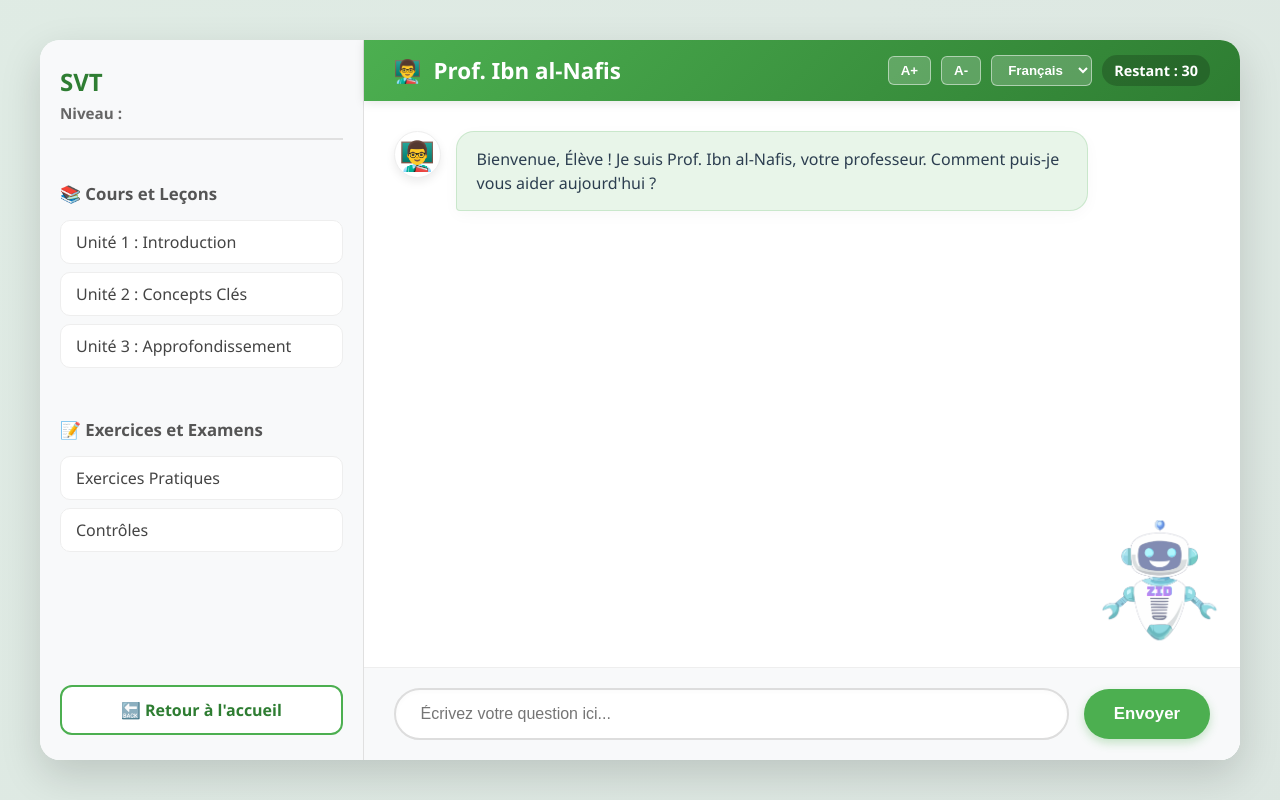
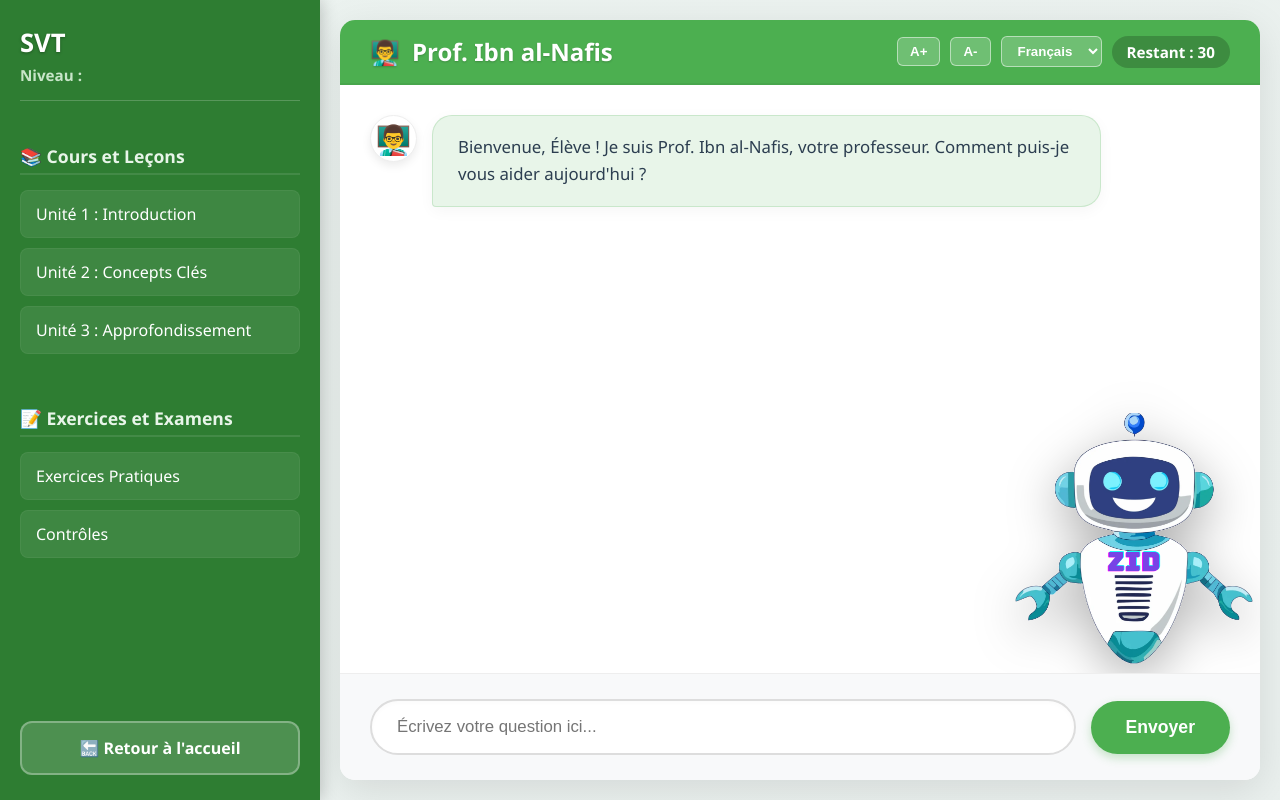
Before and after one commit to nailman225-star/CRETES, a Flask app: page /subject/svt in a window 1280 px wide. Run offline with Flask 3, Linux system fonts and the light colour scheme.

Commit message:
Restore full height sidebar and ZID robot icon with expanded chat box in subject.html

```diff
--- a/templates/subject.html
+++ b/templates/subject.html
@@ -8,7 +8,7 @@
         :root {
             --primary: #4CAF50;
             --primary-dark: #2E7D32;
-            --bg: #f0f2f5;
+            --bg: #f4f6f8;
             --text: #2c3e50;
             --bot-msg: #e8f5e9;
             --user-msg: #f8f9fa;
@@ -16,44 +16,69 @@
         body {
             font-family: 'Segoe UI', Tahoma, Geneva, Verdana, sans-serif;
             background-color: var(--bg);
-            background-image: linear-gradient(135deg, rgba(76,175,80,0.1) 0%, rgba(46,125,50,0.1) 100%);
             margin: 0;
             padding: 0;
             display: flex;
-            justify-content: center;
-            align-items: center;
             height: 100vh;
             color: var(--text);
-        }
-
-        .app-container {
-            display: flex;
-            width: 95%;
-            max-width: 1200px;
-            height: 90vh;
-            background: white;
-            border-radius: 20px;
-            box-shadow: 0 15px 40px rgba(0,0,0,0.15);
             overflow: hidden;
         }
 
-        .sidebar { width: 300px; background: #f8f9fa; border-right: 1px solid #e0e0e0; padding: 25px 20px; overflow-y: auto; display: flex; flex-direction: column; }
-        .sidebar h2 { color: var(--primary-dark); font-size: 1.5rem; margin-top: 0; margin-bottom: 5px; }
-        .sidebar-level { font-size: 0.95rem; font-weight: bold; color: #666; margin-bottom: 25px; padding-bottom: 15px; border-bottom: 2px solid #e0e0e0; }
+        /* Sidebar - Full height, fixed to edge */
+        .sidebar {
+            width: 320px;
+            height: 100vh;
+            background: var(--primary-dark);
+            color: white;
+            padding: 25px 20px;
+            overflow-y: auto;
+            display: flex;
+            flex-direction: column;
+            flex-shrink: 0;
+            box-shadow: 2px 0 15px rgba(0,0,0,0.2);
+            z-index: 20;
+            box-sizing: border-box;
+        }
+        .sidebar h2 { color: white; font-size: 1.6rem; margin-top: 0; margin-bottom: 5px; text-shadow: 0 1px 3px rgba(0,0,0,0.3); }
+        .sidebar-level { font-size: 0.95rem; font-weight: bold; color: #c8e6c9; margin-bottom: 25px; padding-bottom: 15px; border-bottom: 1px solid rgba(255,255,255,0.2); }
 
         .sidebar-section { margin-bottom: 25px; }
-        .sidebar-section h3 { font-size: 1.05rem; color: #555; margin-bottom: 15px; }
+        .sidebar-section h3 { font-size: 1.1rem; color: #e8f5e9; margin-bottom: 15px; border-bottom: 2px solid rgba(255,255,255,0.1); padding-bottom: 5px; }
         .sidebar-section ul { list-style: none; padding: 0; margin: 0; }
-        .sidebar-section li { margin-bottom: 8px; }
-        .sidebar-section a { text-decoration: none; color: #444; display: block; padding: 10px 15px; border-radius: 10px; transition: all 0.2s; background: white; border: 1px solid #eee; }
-        .sidebar-section a:hover { background: rgba(76,175,80,0.1); border-color: var(--primary); color: var(--primary-dark); font-weight: bold; transform: translateX(5px); }
+        .sidebar-section li { margin-bottom: 10px; }
+        .sidebar-section a { text-decoration: none; color: white; display: block; padding: 12px 15px; border-radius: 8px; background: rgba(255,255,255,0.08); border: 1px solid rgba(255,255,255,0.05); transition: all 0.2s; }
+        .sidebar-section a:hover { background: rgba(255,255,255,0.2); border-color: rgba(255,255,255,0.3); transform: translateX(5px); }
 
-        .back-btn { margin-top: auto; display: block; text-align: center; background: white; border: 2px solid var(--primary); color: var(--primary-dark); text-decoration: none; padding: 12px; border-radius: 12px; font-weight: bold; transition: all 0.3s; }
-        .back-btn:hover { background: var(--primary); color: white; }
+        .back-btn { margin-top: auto; display: block; text-align: center; background: rgba(255,255,255,0.15); border: 2px solid rgba(255,255,255,0.3); color: white; text-decoration: none; padding: 14px; border-radius: 12px; font-weight: bold; transition: all 0.3s; }
+        .back-btn:hover { background: white; color: var(--primary-dark); }
 
-        .main-chat { flex-grow: 1; display: flex; flex-direction: column; position: relative; background: white; }
-        .chat-header { background: linear-gradient(135deg, var(--primary), var(--primary-dark)); color: white; padding: 15px 30px; display: flex; justify-content: space-between; align-items: center; box-shadow: 0 2px 10px rgba(0,0,0,0.1); z-index: 10; }
-        .chat-header h1 { margin: 0; font-size: 1.4rem; display: flex; align-items: center; gap: 12px; }
+        /* Main Chat Area - Expanded to take remaining space */
+        .main-chat-wrapper {
+            flex-grow: 1;
+            padding: 20px; /* Reduced margins to remove huge side spaces */
+            height: 100vh;
+            box-sizing: border-box;
+            display: flex;
+            justify-content: center;
+            position: relative;
+            background-image: linear-gradient(135deg, rgba(76,175,80,0.05) 0%, rgba(46,125,50,0.05) 100%);
+        }
+
+        .main-chat {
+            width: 100%;
+            max-width: 1400px; /* Allows it to expand nicely */
+            height: 100%;
+            background: white;
+            border-radius: 15px;
+            box-shadow: 0 10px 40px rgba(0,0,0,0.1);
+            display: flex;
+            flex-direction: column;
+            position: relative;
+            overflow: hidden;
+        }
+
+        .chat-header { background: var(--primary); color: white; padding: 15px 30px; display: flex; justify-content: space-between; align-items: center; z-index: 10; border-bottom: 2px solid rgba(0,0,0,0.05); }
+        .chat-header h1 { margin: 0; font-size: 1.5rem; display: flex; align-items: center; gap: 12px; text-shadow: 0 1px 2px rgba(0,0,0,0.2); }
 
         .chat-controls { display: flex; gap: 10px; align-items: center; }
         .zoom-btn { background: rgba(255,255,255,0.2); border: 1px solid rgba(255,255,255,0.5); color: white; border-radius: 6px; cursor: pointer; padding: 6px 12px; font-weight: bold; transition: background 0.3s; }
@@ -62,42 +87,55 @@
         .lang-select { background: rgba(255,255,255,0.2); color: white; border: 1px solid rgba(255,255,255,0.5); padding: 6px 12px; border-radius: 6px; font-weight: bold; outline: none; cursor: pointer; }
         .lang-select option { color: black; }
 
-        .status-bar { font-size: 0.9rem; font-weight: bold; background: rgba(0,0,0,0.2); padding: 6px 12px; border-radius: 15px; }
+        .status-bar { font-size: 0.95rem; font-weight: bold; background: rgba(0,0,0,0.2); padding: 6px 15px; border-radius: 20px; }
 
-        .chat-container { flex-grow: 1; padding: 30px; overflow-y: auto; display: flex; flex-direction: column; gap: 20px; scroll-behavior: smooth; font-size: 1rem; position: relative; background: #ffffff; }
-        .message-row { display: flex; gap: 15px; max-width: 85%; }
+        .chat-container { flex-grow: 1; padding: 30px; overflow-y: auto; display: flex; flex-direction: column; gap: 20px; scroll-behavior: smooth; font-size: 1.05rem; background: #ffffff; position: relative; }
+
+        .message-row { display: flex; gap: 15px; max-width: 85%; z-index: 5; }
         .message-row.user { align-self: flex-end; flex-direction: row-reverse; }
         .message-row.bot { align-self: flex-start; }
 
         .avatar { font-size: 1.8rem; width: 45px; height: 45px; background: white; border-radius: 50%; display: flex; justify-content: center; align-items: center; box-shadow: 0 4px 10px rgba(0,0,0,0.08); flex-shrink: 0; border: 1px solid #eee; }
 
-        .message { padding: 15px 20px; border-radius: 18px; box-shadow: 0 4px 15px rgba(0,0,0,0.03); line-height: 1.5; border: 1px solid #eee; }
-        .message-row.user .message { background: var(--user-msg); border-bottom-right-radius: 4px; }
+        .message { padding: 18px 25px; border-radius: 20px; box-shadow: 0 4px 15px rgba(0,0,0,0.04); line-height: 1.6; border: 1px solid #eee; }
+        .message-row.user .message { background: var(--user-msg); border-bottom-right-radius: 4px; border-color: #e0e0e0; }
         .message-row.bot .message { background: var(--bot-msg); border-bottom-left-radius: 4px; border-color: rgba(76, 175, 80, 0.2); }
 
         .message img { max-width: 100%; border-radius: 10px; margin-top: 15px; box-shadow: 0 4px 10px rgba(0,0,0,0.1); }
 
-        .input-area { padding: 20px 30px; background: #f8f9fa; border-top: 1px solid #eee; display: flex; gap: 15px; align-items: center; }
-        .input-area input { flex-grow: 1; padding: 15px 25px; border: 2px solid #ddd; border-radius: 30px; font-size: 1rem; outline: none; transition: border-color 0.3s; box-shadow: inset 0 2px 5px rgba(0,0,0,0.02); }
+        .input-area { padding: 25px 30px; background: #f8f9fa; border-top: 1px solid #eee; display: flex; gap: 15px; align-items: center; z-index: 10; }
+        .input-area input { flex-grow: 1; padding: 16px 25px; border: 2px solid #ddd; border-radius: 30px; font-size: 1.05rem; outline: none; transition: border-color 0.3s; box-shadow: inset 0 2px 5px rgba(0,0,0,0.02); }
         .input-area input:focus { border-color: var(--primary); }
-        .input-area button { background: var(--primary); color: white; border: none; padding: 15px 30px; border-radius: 30px; font-size: 1.05rem; font-weight: bold; cursor: pointer; transition: all 0.2s; box-shadow: 0 4px 10px rgba(76,175,80,0.3); }
+        .input-area button { background: var(--primary); color: white; border: none; padding: 16px 35px; border-radius: 30px; font-size: 1.1rem; font-weight: bold; cursor: pointer; transition: all 0.2s; box-shadow: 0 4px 10px rgba(76,175,80,0.3); }
         .input-area button:hover { background: var(--primary-dark); transform: translateY(-2px); box-shadow: 0 6px 15px rgba(76,175,80,0.4); }
         .input-area button:active { transform: translateY(0); }
 
-        .loading { display: none; align-self: flex-start; margin-left: 65px; color: #888; font-style: italic; font-size: 0.9rem; }
+        .loading { display: none; align-self: flex-start; margin-left: 65px; color: #888; font-style: italic; font-size: 0.95rem; }
 
-        .chat-robot { position: absolute; bottom: 20px; right: 20px; width: 120px; opacity: 0.6; pointer-events: none; z-index: 0; }
+        /* ZID Robot Icon - Restored to large size and placed prominently */
+        .chat-robot {
+            position: absolute;
+            bottom: -5px;
+            right: 0px;
+            width: 250px; /* Large, prominent size as requested */
+            opacity: 1; /* Fully visible, not faded */
+            pointer-events: none;
+            z-index: 100; /* Stays on top to look lively */
+            filter: drop-shadow(0 15px 25px rgba(0,0,0,0.3));
+        }
 
         @media (max-width: 900px) {
-            .app-container { width: 100%; height: 100vh; border-radius: 0; }
             .sidebar { display: none; }
+            .main-chat-wrapper { padding: 0; }
+            .main-chat { border-radius: 0; }
             .message-row { max-width: 95%; }
-            .chat-robot { display: none; }
+            .chat-robot { width: 150px; }
         }
     </style>
 </head>
 <body>
-    <div class="app-container">
+
+    <!-- Sidebar restored to full height and edge of screen -->
     <div class="sidebar">
         <h2>{{ subject_name }}</h2>
         <div class="sidebar-level" id="sidebar-level">Niveau : ...</div>
@@ -120,6 +158,8 @@
         <a href="/dashboard" class="back-btn">🔙 Retour à l'accueil</a>
     </div>
 
+    <!-- Main Chat Area - Expanded to remove huge margins -->
+    <div class="main-chat-wrapper">
         <div class="main-chat">
             <div class="chat-header">
                 <h1><span>{{ tutor_emoji }}</span> {{ tutor_name }}</h1>
@@ -136,6 +176,7 @@
             </div>
 
             <div class="chat-container" id="chat-box">
+                <!-- ZID Robot Icon restored -->
                 <img src="/data/ZID1_transparent2.png" alt="Robot ZID" class="chat-robot">
 
                 <div class="message-row bot">
```
Lines whose indentation alone changed are shown as unchanged.
